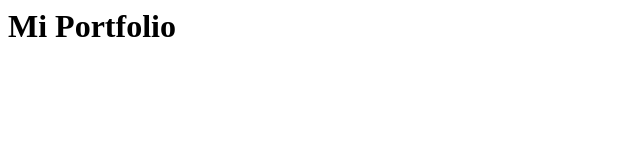
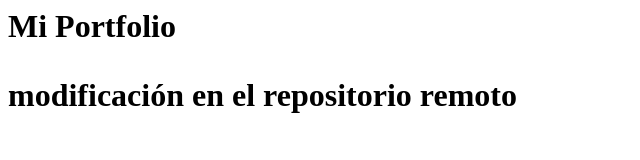
Before and after one commit to jesicaalv93/Front-End, a plain HTML site: page index.html in a window 1280 px wide. Shown: the whole page, without its empty margins (0-640 px from the left). Drawn offline with Linux system fonts and the light colour scheme.

Commit message:
Update index.html

```diff
--- a/index.html
+++ b/index.html
@@ -1,3 +1,2 @@
 <h1>Mi Portfolio
-
-</h1>
+    <p> modificación en el repositorio remoto </p>
```
